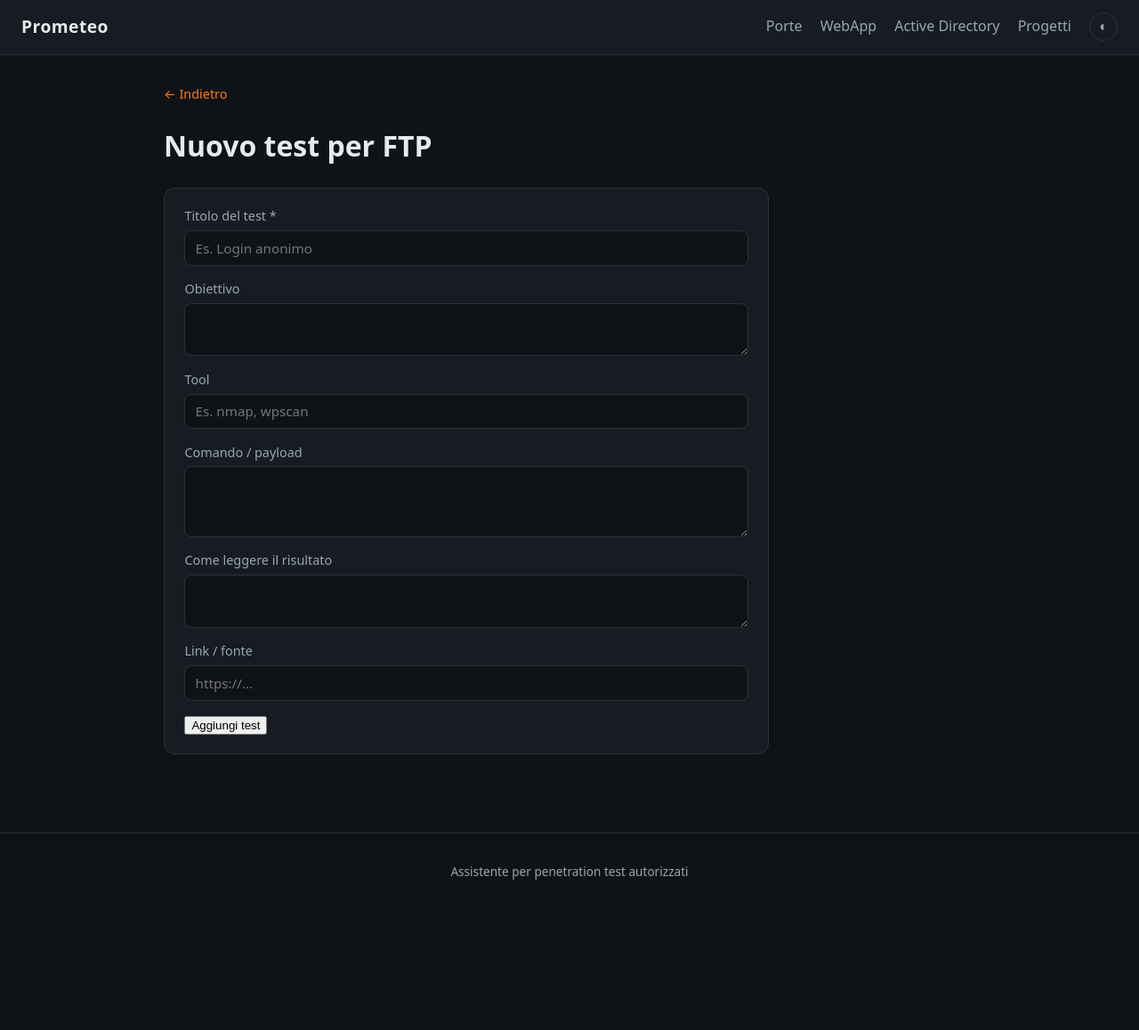
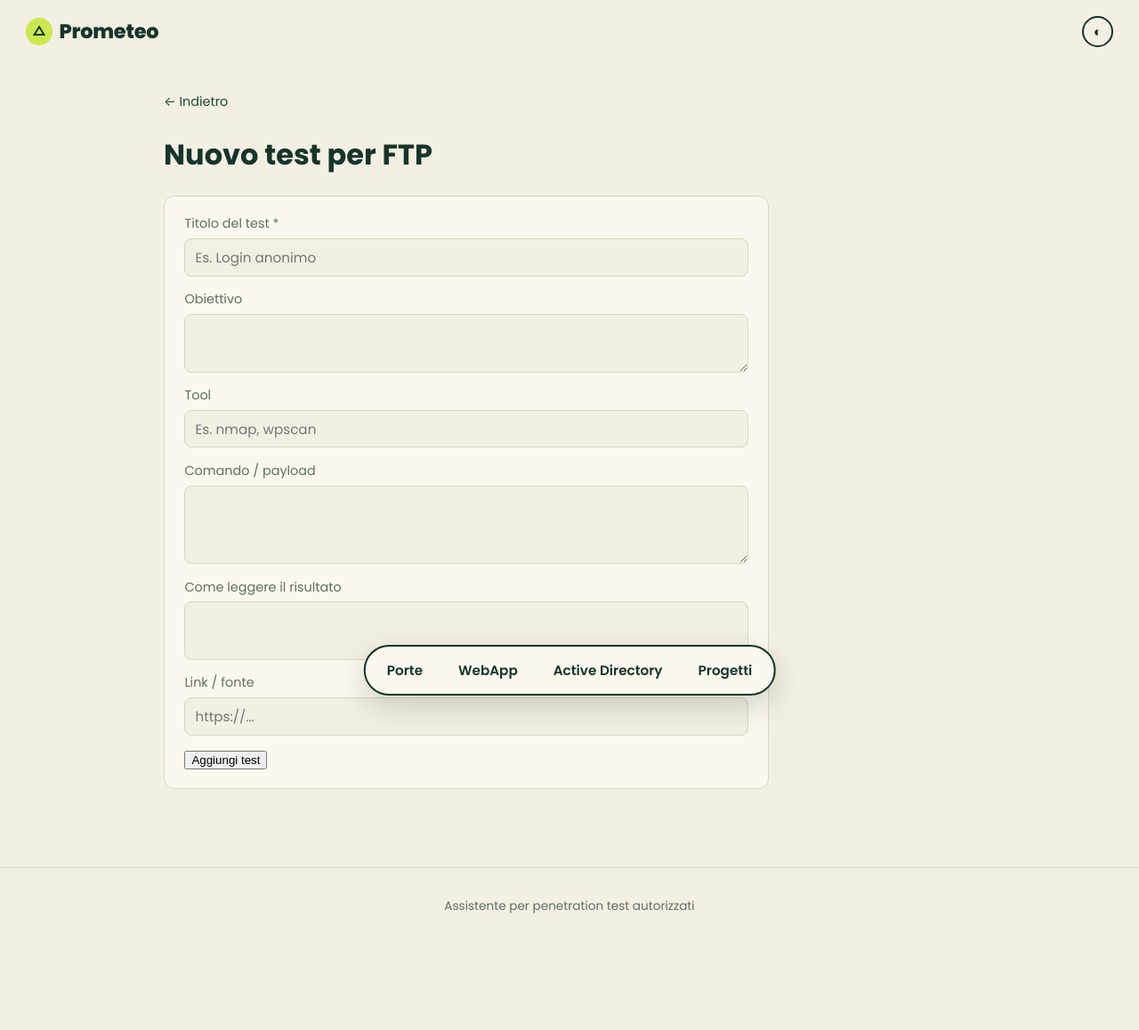
Before and after one commit to GianlorenzoGiuliani/PromeTeo, a FastAPI app: page /topic/1/test/nuovo in a window 1280 px wide. Shown: the whole page at 89% size. Before the commit the page ends 989 px from the top, so only its background shows below. Run offline with FastAPI, Linux system fonts and the light colour scheme.

Commit message:
Nuovo design (stile HeyFriends) + barra-menu fissa in basso
- Tema crema/verde foresta di default (con variante scura verde nel toggle),
  font Poppins, accenti lime e lavanda, bottoni a pillola, card bold.
- Barra-menu a pillola FISSA in basso per spostarsi tra Porte / WebApp /
  Active Directory / Progetti; la sezione attiva si evidenzia (app.js).
- Topbar snella (brand con pallino lime + toggle tema); evidenziatore lime
  sulla home.

Co-Authored-By: Claude Opus 4.8 <noreply@anthropic.com>
Claude-Session: https://claude.ai/code/session_01GfCgztpqEXzF4JbYDmDSAe

```diff
--- a/app/static/app.js
+++ b/app/static/app.js
@@ -109,6 +109,13 @@ document.addEventListener("DOMContentLoaded", function () {
     });
   }
 
+  // --- 5) Barra-menu in basso: evidenzia la sezione in cui ti trovi ---
+  var here = location.pathname;
+  document.querySelectorAll(".bottomnav a[data-match]").forEach(function (a) {
+    var m = a.getAttribute("data-match");
+    if (here === m || here.indexOf(m + "/") === 0) a.classList.add("active");
+  });
+
   // --- 4) Interruttore tema chiaro/scuro ---
   var themeBtn = document.getElementById("theme-toggle");
   if (themeBtn) {
--- a/app/static/style.css
+++ b/app/static/style.css
@@ -5,14 +5,17 @@
    domani vorrai cambiare colore, cambi un valore solo e cambia ovunque.
    =========================================================================== */
 :root {
-  --bg:        #0f1216;   /* sfondo pagina */
-  --surface:   #171c23;   /* sfondo di card e barre */
-  --surface-2: #1f262f;   /* sfondo al passaggio del mouse */
-  --border:    #2a323c;
-  --text:      #e6e9ee;   /* testo principale */
-  --muted:     #9aa6b2;   /* testo secondario */
-  --accent:    #ff7a1a;   /* arancione "fuoco" (Prometeo) */
-  --radius:    12px;
+  --bg:         #f3efe3;   /* crema calda (tema di default) */
+  --surface:    #fbf8ef;   /* card e barre: bianco caldo */
+  --surface-2:  #ece6d4;   /* al passaggio del mouse */
+  --border:     #ddd5bf;   /* bordo caldo */
+  --text:       #16352a;   /* verde foresta scuro (quasi nero) */
+  --muted:      #5e6f63;   /* testo secondario verde-grigio */
+  --accent:     #1f4a37;   /* verde foresta: bottoni e link */
+  --accent-ink: #f6f2e7;   /* testo sopra l'accento (crema) */
+  --lime:       #cde84f;   /* giallo-lime: evidenziatore e stato attivo */
+  --periwinkle: #c5cff6;   /* lavanda: accento secondario */
+  --radius:     16px;      /* angoli tondi */
 }
 
 * { box-sizing: border-box; }
@@ -21,8 +24,9 @@ body {
   margin: 0;
   background: var(--bg);
   color: var(--text);
-  font-family: system-ui, -apple-system, "Segoe UI", Roboto, sans-serif;
+  font-family: "Poppins", system-ui, -apple-system, "Segoe UI", Roboto, sans-serif;
   line-height: 1.6;
+  padding-bottom: 6rem;   /* spazio per la barra-menu fissa in basso */
 }
 
 a { color: var(--accent); text-decoration: none; }
@@ -33,15 +37,28 @@ a:hover { text-decoration: underline; }
   display: flex;
   align-items: center;
   justify-content: space-between;
-  padding: 0.9rem 1.5rem;
-  background: var(--surface);
-  border-bottom: 1px solid var(--border);
+  padding: 1.1rem 1.8rem;
+  background: var(--bg);
 }
 .brand {
-  font-weight: 700;
-  font-size: 1.2rem;
+  display: inline-flex;
+  align-items: center;
+  gap: 0.45rem;
+  font-weight: 800;
+  font-size: 1.4rem;
   color: var(--text);
-  letter-spacing: 0.5px;
+  letter-spacing: -0.01em;
+}
+.brand:hover { text-decoration: none; }
+.brand-mark {
+  display: inline-grid;
+  place-items: center;
+  width: 1.9rem;
+  height: 1.9rem;
+  background: var(--lime);
+  color: var(--text);
+  border-radius: 999px;
+  font-size: 0.95rem;
 }
 .nav a { color: var(--muted); margin-left: 1rem; }
 
@@ -582,32 +610,86 @@ pre.cmd code {
 .ai-assist-row .hint { margin: 0; }
 
 /* ===========================================================================
-   Tema CHIARO (grigio, non bianco). Si attiva con data-theme="light" su <html>.
-   L'assenza dell'attributo = tema scuro (quello di default).
+   Temi. Il DEFAULT (:root sopra) e' il tema CREMA. Il toggle imposta
+   data-theme="light" (crema) o data-theme="dark" (verde scuro).
    Ridefiniamo solo le variabili: tutto il resto si adatta da solo.
    =========================================================================== */
 :root[data-theme="light"] {
-  --bg:        #cfd4da;   /* grigio di sfondo (non bianco) */
-  --surface:   #e6e9ed;   /* card e barre, piu' chiare dello sfondo */
-  --surface-2: #dadee3;   /* hover */
-  --border:    #b3bac3;
-  --text:      #1b2027;   /* testo scuro */
-  --muted:     #566069;   /* testo secondario */
-  --accent:    #b24a00;   /* arancione piu' scuro: leggibile su chiaro */
+  --bg:         #f3efe3;
+  --surface:    #fbf8ef;
+  --surface-2:  #ece6d4;
+  --border:     #ddd5bf;
+  --text:       #16352a;
+  --muted:      #5e6f63;
+  --accent:     #1f4a37;
+  --accent-ink: #f6f2e7;
+  --lime:       #cde84f;
+  --periwinkle: #c5cff6;
+}
+:root[data-theme="dark"] {
+  --bg:         #10211a;   /* verde molto scuro */
+  --surface:    #173125;   /* card e barre */
+  --surface-2:  #1f3d2e;   /* hover */
+  --border:     #2d4c3b;
+  --text:       #eef3ea;   /* testo chiaro */
+  --muted:      #a0b4a7;
+  --accent:     #cde84f;   /* su scuro l'accento e' il lime (risalta) */
+  --accent-ink: #12251b;   /* testo sopra l'accento */
+  --lime:       #cde84f;
+  --periwinkle: #c5cff6;
 }
 
 /* Interruttore del tema nella barra in alto */
 .theme-toggle {
   margin-left: 1rem;
-  width: 2rem;
-  height: 2rem;
+  width: 2.2rem;
+  height: 2.2rem;
   line-height: 1;
   font-size: 1rem;
   background: transparent;
-  border: 1px solid var(--border);
+  border: 2px solid var(--text);
   border-radius: 999px;
-  color: var(--muted);
+  color: var(--text);
   cursor: pointer;
   vertical-align: middle;
 }
-.theme-toggle:hover { background: var(--surface-2); color: var(--text); }
+.theme-toggle:hover { background: var(--text); color: var(--accent-ink); }
+
+/* ===========================================================================
+   Barra-menu fissa in basso (stile HeyFriends): sposta tra le sezioni.
+   =========================================================================== */
+.bottomnav {
+  position: fixed;
+  left: 50%;
+  bottom: 1.1rem;
+  transform: translateX(-50%);
+  display: flex;
+  align-items: center;
+  gap: 0.2rem;
+  padding: 0.35rem;
+  background: var(--surface);
+  border: 2px solid var(--text);
+  border-radius: 999px;
+  box-shadow: 0 12px 34px rgba(13, 40, 28, 0.18);
+  z-index: 50;
+  max-width: calc(100vw - 1.4rem);
+  overflow-x: auto;
+}
+.bottomnav a {
+  padding: 0.55rem 1.15rem;
+  border-radius: 999px;
+  color: var(--text);
+  font-weight: 600;
+  font-size: 0.95rem;
+  white-space: nowrap;
+}
+.bottomnav a:hover { background: var(--surface-2); text-decoration: none; }
+.bottomnav a.active { background: var(--text); color: var(--accent-ink); }
+.bottomnav a.active:hover { background: var(--text); }
+
+/* Evidenziatore "pennarello" lime, da usare su una parola importante. */
+.hl {
+  background: linear-gradient(transparent 58%, var(--lime) 58%);
+  padding: 0 0.08em;
+  border-radius: 2px;
+}
--- a/app/templates/base.html
+++ b/app/templates/base.html
@@ -11,6 +11,11 @@
   <meta name="viewport" content="width=device-width, initial-scale=1">
   {# Il titolo della scheda del browser. Ogni pagina puo' sovrascriverlo. #}
   <title>{% block title %}Prometeo{% endblock %}</title>
+  {# Font tondeggiante (stile dell'app). Si scarica dal web: se sei offline,
+     il browser usa automaticamente un font di sistema simile. #}
+  <link rel="preconnect" href="https://fonts.googleapis.com">
+  <link rel="preconnect" href="https://fonts.gstatic.com" crossorigin>
+  <link href="https://fonts.googleapis.com/css2?family=Poppins:wght@400;500;600;700;800&display=swap" rel="stylesheet">
   <link rel="stylesheet" href="/static/style.css">
   <script>
     // Applica il tema salvato PRIMA del render, cosi' non si vede il "lampo"
@@ -20,15 +25,9 @@
 </head>
 <body>
   <header class="topbar">
-    <a class="brand" href="/">Prometeo</a>
-    <nav class="nav">
-      <a href="/porte">Porte</a>
-      <a href="/webapp">WebApp</a>
-      <a href="/active-directory">Active Directory</a>
-      <a href="/progetti">Progetti</a>
-      <button class="theme-toggle" id="theme-toggle" type="button"
-              title="Tema chiaro/scuro" aria-label="Cambia tema">&#9680;</button>
-    </nav>
+    <a class="brand" href="/"><span class="brand-mark" aria-hidden="true">△</span> Prometeo</a>
+    <button class="theme-toggle" id="theme-toggle" type="button"
+            title="Tema chiaro/scuro" aria-label="Cambia tema">&#9680;</button>
   </header>
 
   {# Qui dentro ogni pagina inserisce il proprio contenuto. #}
@@ -40,6 +39,15 @@
     Assistente per penetration test autorizzati
   </footer>
 
+  {# Barra-menu fissa in basso: sposta tra le sezioni. La voce della sezione
+     attiva viene evidenziata via JavaScript (vedi app.js). #}
+  <nav class="bottomnav" aria-label="Sezioni">
+    <a href="/porte" data-match="/porte">Porte</a>
+    <a href="/webapp" data-match="/webapp">WebApp</a>
+    <a href="/active-directory" data-match="/active-directory">Active Directory</a>
+    <a href="/progetti" data-match="/progetti">Progetti</a>
+  </nav>
+
   <script src="/static/app.js" defer></script>
 </body>
 </html>
--- a/app/templates/home.html
+++ b/app/templates/home.html
@@ -7,8 +7,9 @@
   <section class="hero">
     <h1>Prometeo</h1>
     <p class="subtitle">
-      Il tuo copilota durante i penetration test: cosa testare, con quali
-      strumenti, come leggere i risultati &mdash; e dove segnare i findings.
+      Il tuo <span class="hl">copilota</span> durante i penetration test: cosa
+      testare, con quali strumenti, come leggere i risultati &mdash; e dove
+      segnare i findings.
     </p>
   </section>
 
```
Also changed, not shown: other parts of app/static/style.css (+31 -20 lines).
